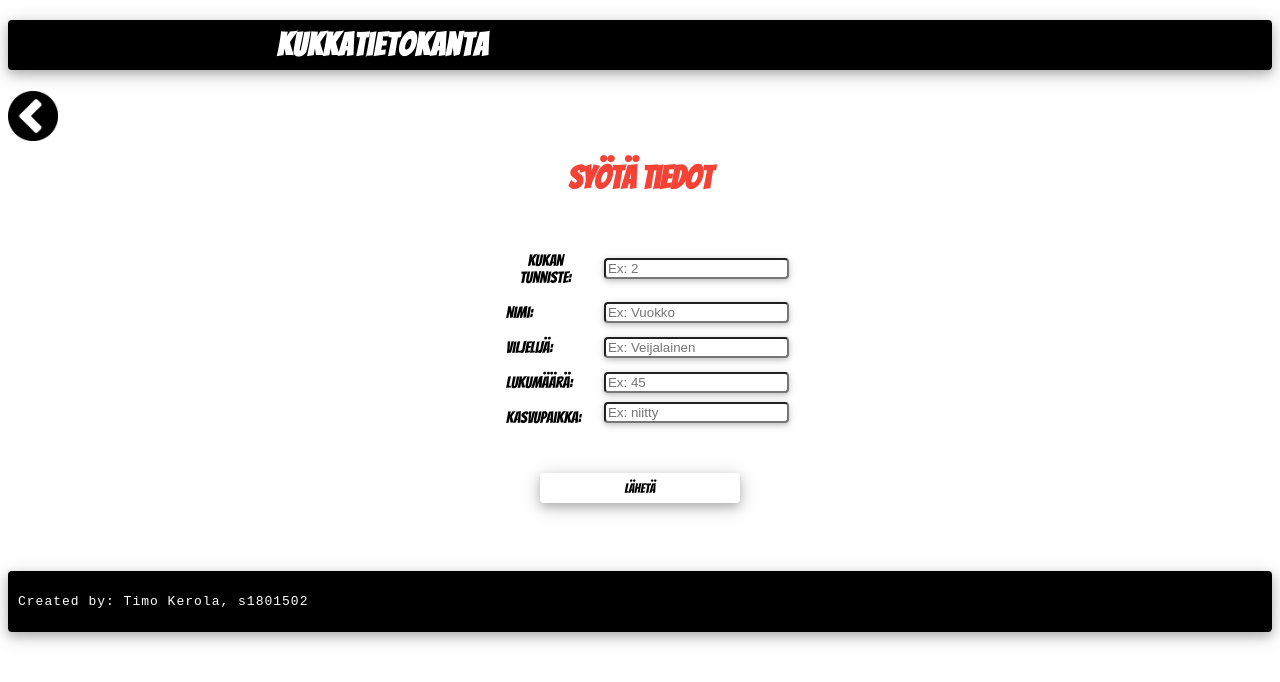
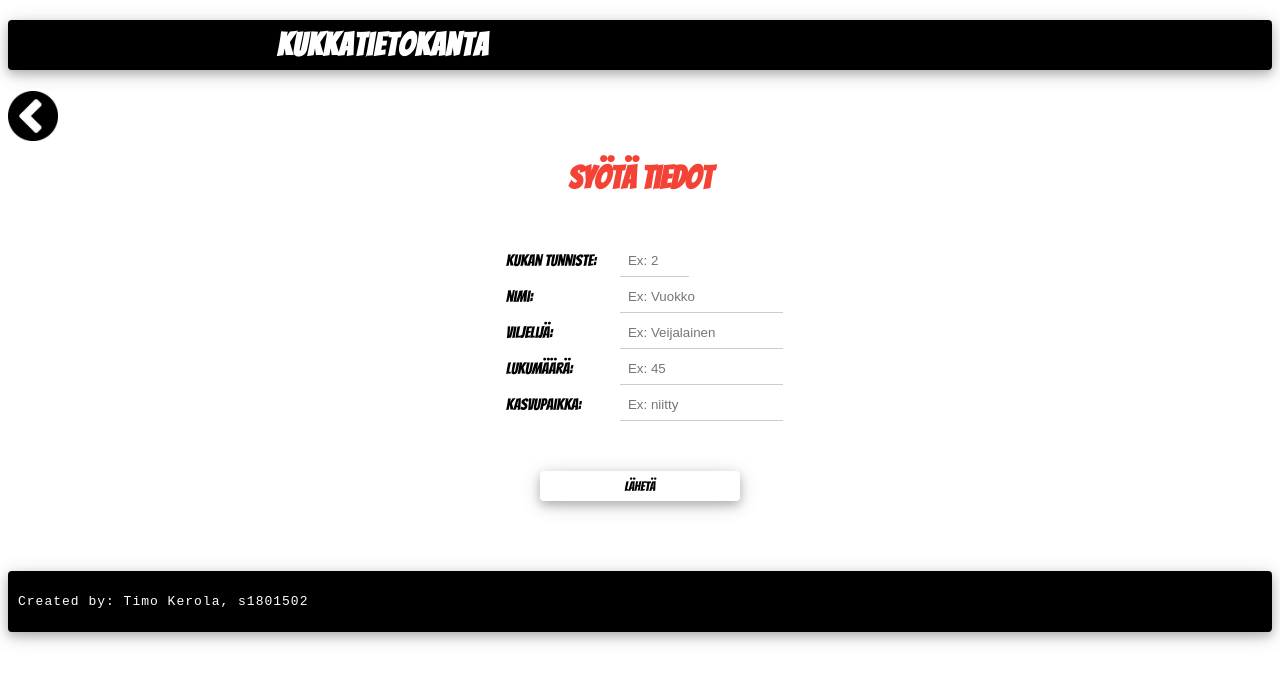
Before and after one commit to s1801502/kukka, a React (Create React App) app in the folder client/: page /lisaaKukka in a window 1280 px wide. Shown: the top 682 px of the page. Built offline with nearby package versions, Linux system fonts and the light colour scheme.

Commit message:
patternit inputteihin

```diff
--- a/client/src/komponentit/haeKukka.js
+++ b/client/src/komponentit/haeKukka.js
@@ -40,7 +40,8 @@ const HaeKukka = () => {
         <form className="haeKukkaTable" onSubmit={handleOnSubmit}>
           <div className="flex">
             <label>Kukan tunniste: </label>
-            <input className="w3-input w3-center" type="text" style={{ width: '4em' }} maxLength="4" name="tunniste" required /></div>
+            <input className="w3-input w3-center" type="text" style={{ width: '4em' }} maxLength="4" name="tunniste"
+            pattern="[0-9]{1,4}" placeholder="Ex: 12" required /></div>
             <input type="submit" value="Lähetä"
             className="w3-button w3-card-4 w3-ripple w3-round fontti ylamarginaali" />
         </form>
--- a/client/src/komponentit/lisaaKukkaTable.js
+++ b/client/src/komponentit/lisaaKukkaTable.js
@@ -9,24 +9,29 @@ const LisaaKukkaTable = ({ valittu }) => {
             <tbody>
                 <tr><td className="w3-left w3-padding"><label>kukan tunniste: </label></td>
                     <td><input type="text" name="kukanTunniste" disabled={valittu ? true : false}
-                    defaultValue={valittu && valittu[0].kukanTunniste} className="w3-card-2 w3-round"
-                    placeholder="Ex: 2" required /></td></tr>
+                    defaultValue={valittu && valittu[0].kukanTunniste} className="w3-input"
+                    placeholder="Ex: 2" required pattern="[0-9]{1,4}" maxLength="4" style={{width: '4em'}} /></td></tr>
 
                 <tr><td className="w3-left w3-padding"><label>nimi: </label></td>
                     <td><input type="text" name="nimi" defaultValue={valittu && valittu[0].nimi}
-                    className="w3-card-2 w3-round" placeholder="Ex: Vuokko" required /></td></tr>
+                    className="w3-input" placeholder="Ex: Vuokko" required pattern="[A-Za-z]{1,}"
+                    maxLength="11" style={{width: '11em'}}/></td></tr>
 
                 <tr><td className="w3-left w3-padding"><label>viljelijä: </label></td>
                     <td><input type="text" name="viljelija" defaultValue={valittu && valittu[0].viljelija}
-                    className="w3-card-2 w3-round" placeholder="Ex: Veijalainen" required /></td></tr>
+                    className="w3-input" placeholder="Ex: Veijalainen" required
+                    style={{width: '11em'}} pattern="[A-Za-z]{1,}" /></td></tr>
 
                 <tr><td className="w3-left w3-padding"><label>lukumäärä: </label></td>
                     <td><input type="text" name="lukumaara" defaultValue={valittu && valittu[0].lukumaara}
-                    className="w3-card-2 w3-round" placeholder="Ex: 45" required /></td></tr>
+                    className="w3-input" placeholder="Ex: 45" required style={{width: '11em'}} pattern="[0-9]{1,}" /></td></tr>
 
                 <tr><td className="w3-left w3-padding"><label>kasvupaikka: </label></td>
                     <td><input type="text" name="kasvupaikka" defaultValue={valittu && valittu[0].kasvupaikka}
-                    className="w3-card-2 w3-margin-bottom w3-round" placeholder="Ex: niitty" required /></td></tr>
+                    className="w3-margin-bottom w3-input" placeholder="Ex: niitty" required
+                    style={{width: '11em'}} pattern="[A-Za-z]{1,}" /></td></tr>
+
+
                 <tr className="ylamarginaali"><td colSpan="2" ><input type="submit" className="w3-btn w3-card-4 w3-ripple w3-round fontti ylamarginaali"
                     value="Lähetä" />
                 </td></tr>
--- a/client/src/komponentit/poistaKukka.js
+++ b/client/src/komponentit/poistaKukka.js
@@ -32,7 +32,7 @@ const PoistaKukka = ({ id }) => {
 
     return (
         <div>
-            {onnistui ? <h1>Poistit kukan</h1> : <h1>Jotain meni pieleen</h1>}
+    {onnistui ? (<div><h1 className="w3-text-red">Onneksi olkoon!</h1><h2>Poistit kukan onnistuneesti.</h2></div>) : <h1>Jotain meni pieleen</h1>}
         </div>
     );
 };
```
